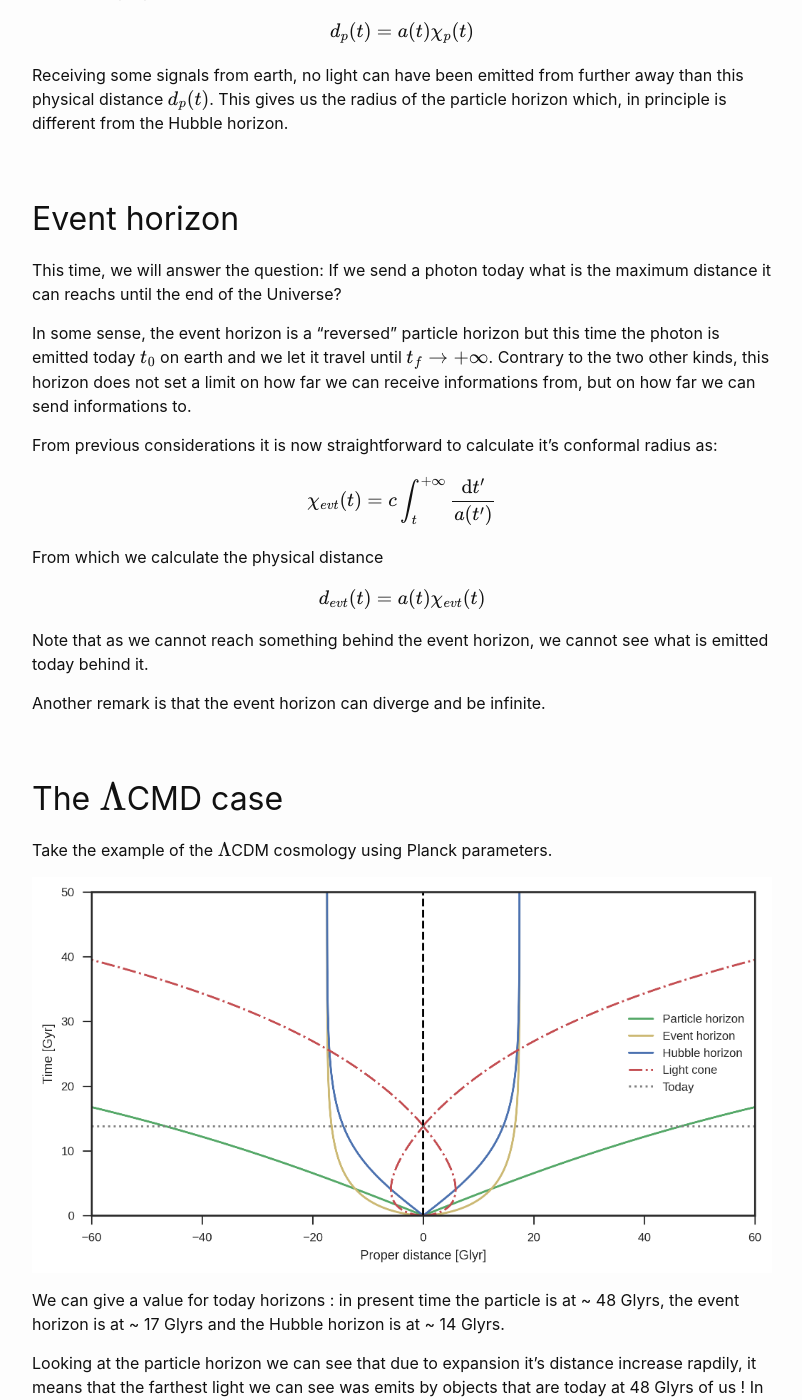
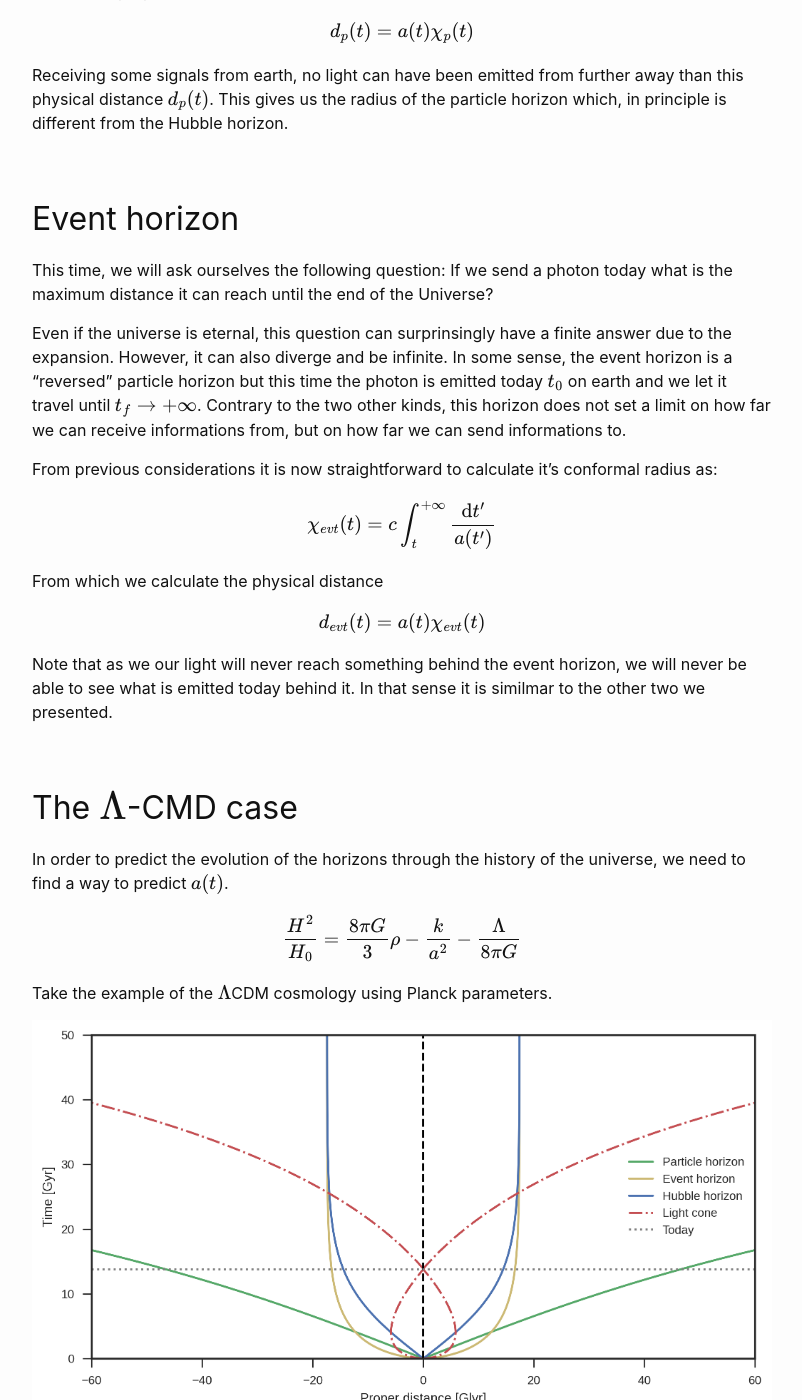
Before and after one commit to YoloNomy/YoloNomy.github.io, a Jekyll site: the page built from codes/cosmo/horizons.md, in a window 1280 px wide and 1400 px high, scrolled down 2534 px. Shown: the whole window, without its empty margins (238-1040 px from the left). Built offline with Jekyll 4.4.1, drawn with Linux system fonts in a browser that asks for light colours; formulas are drawn with MathJax 3.

Commit message:
Update horizons.md

```diff
--- a/codes/cosmo/horizons.md
+++ b/codes/cosmo/horizons.md
@@ -99,8 +99,9 @@ Receiving some signals from earth, no light can have been emitted from further a
 ## Event horizon
 
 
-This time, we will answer the question: If we send a photon today what is the maximum distance it can reachs until the end of the Universe?
+This time, we will ask ourselves the following question: If we send a photon today what is the maximum distance it can reach until the end of the Universe?
 
+Even if the universe is eternal, this question can surprinsingly have a finite answer due to the expansion. However, it can also diverge and be infinite.
 In some sense, the event horizon is a "reversed" particle horizon but this time the photon is emitted today $t_0$ on earth and we let it travel until $t_f \to +\infty$. Contrary to the two other kinds, this horizon does not set a limit on how far we can receive informations from, but on how far we can send informations to.
 
 From previous considerations it is now straightforward to calculate it's conformal radius as:
@@ -115,11 +116,14 @@ $$
 d_{evt}(t) = a(t)\chi_{evt}(t)
 $$
 
-Note that as we cannot reach something behind the event horizon, we cannot see what is emitted today behind it.
+Note that as we our light will never reach something behind the event horizon, we will never be able to see what is emitted today behind it. In that sense it is similmar to the other two we presented.
 
-Another remark is that the event horizon can diverge and be infinite.
+## The $\Lambda$-CMD case
 
-## The $\Lambda$CMD case
+In order to predict the evolution of the horizons through the history of the universe, we need to find a way to predict $a(t)$.
+
+$$ \frac{H^2}{H_0} = \frac{8\pi G}{3}\rho - \frac{k}{a^2} -\frac{\Lambda}{8 \pi G} $$
+
 Take the example of the $\Lambda$CDM cosmology using Planck parameters.
 
    ![my image](./images/LCDMhorizons.png "my image")
```
